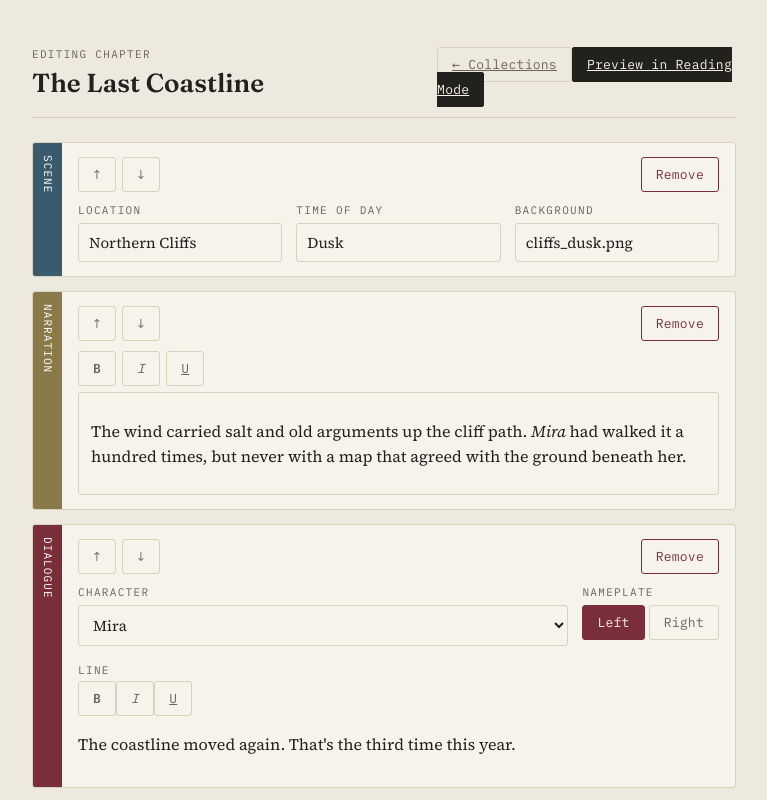
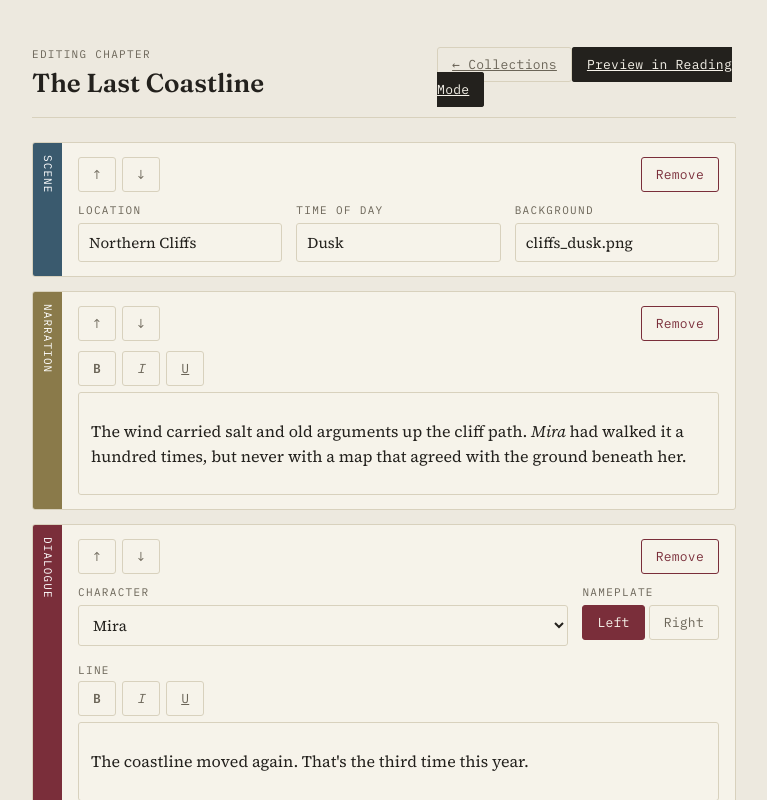
Before and after one commit to rhenoa24/story-drafts-studio, an Angular app: page /chapters/chap-1/edit in a window 1280 px wide. Shown: the top 800 px of the page, without its empty margins (256-1023 px from the left). Built offline with nearby package versions, Linux system fonts and the light colour scheme.

Commit message:
update css

```diff
--- a/src/app/features/chapters/blocks/dialogue-block-editor/dialogue-block-editor.component.scss
+++ b/src/app/features/chapters/blocks/dialogue-block-editor/dialogue-block-editor.component.scss
@@ -33,3 +33,23 @@
      width: 100%;
      resize: vertical;
  }
+
+ .toolbar {
+     display: flex;
+     gap: 6px;
+     margin-bottom: 6px;
+ }
+
+ .editable {
+     min-height: 60px;
+     padding: 10px 12px;
+     background: var(--paper-raised);
+     border: 1px solid var(--rule);
+     border-radius: var(--radius);
+     font-family: var(--font-body);
+ }
+
+ .editable:focus {
+     outline: 2px solid var(--narration);
+     outline-offset: 1px;
+ }
```
